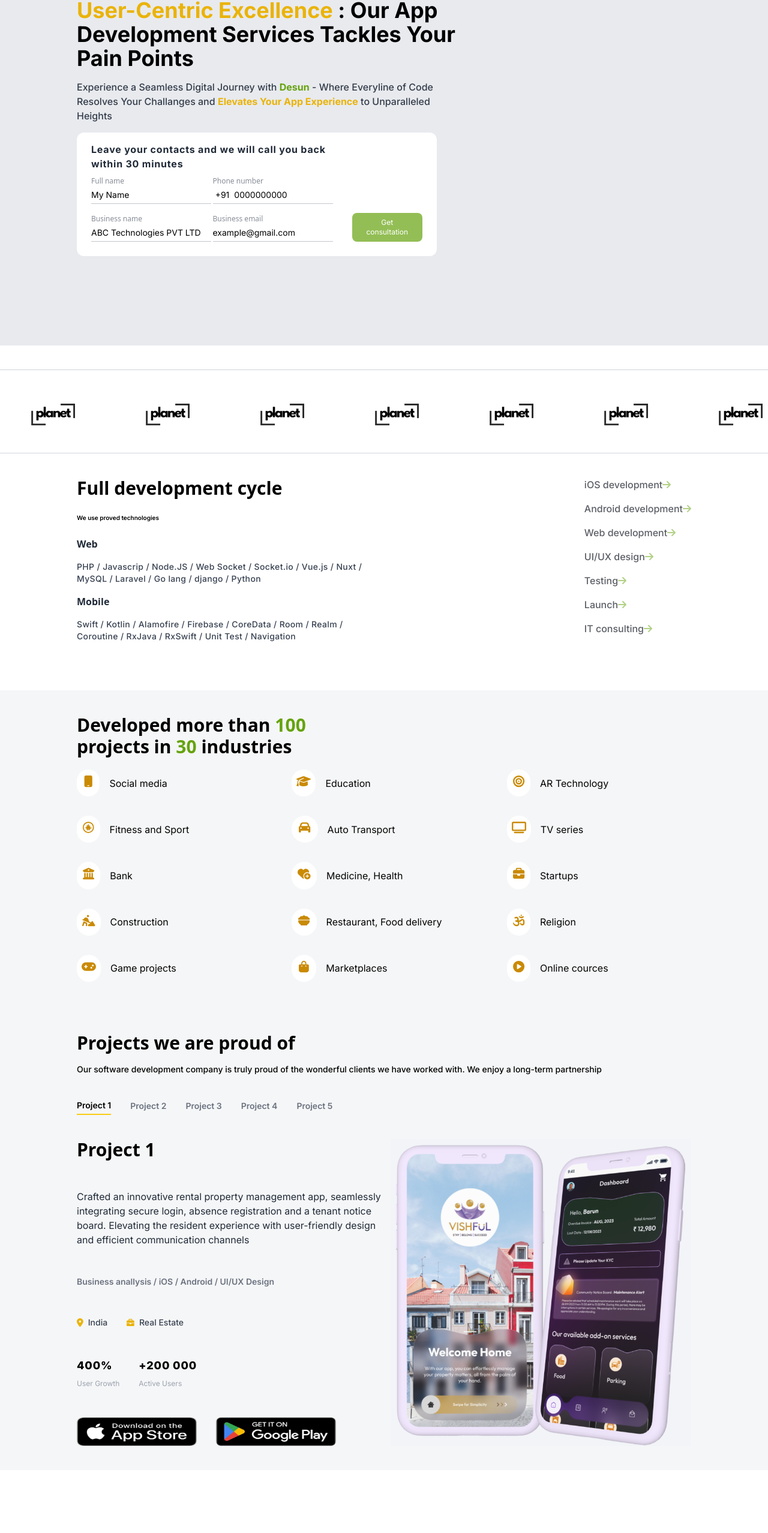
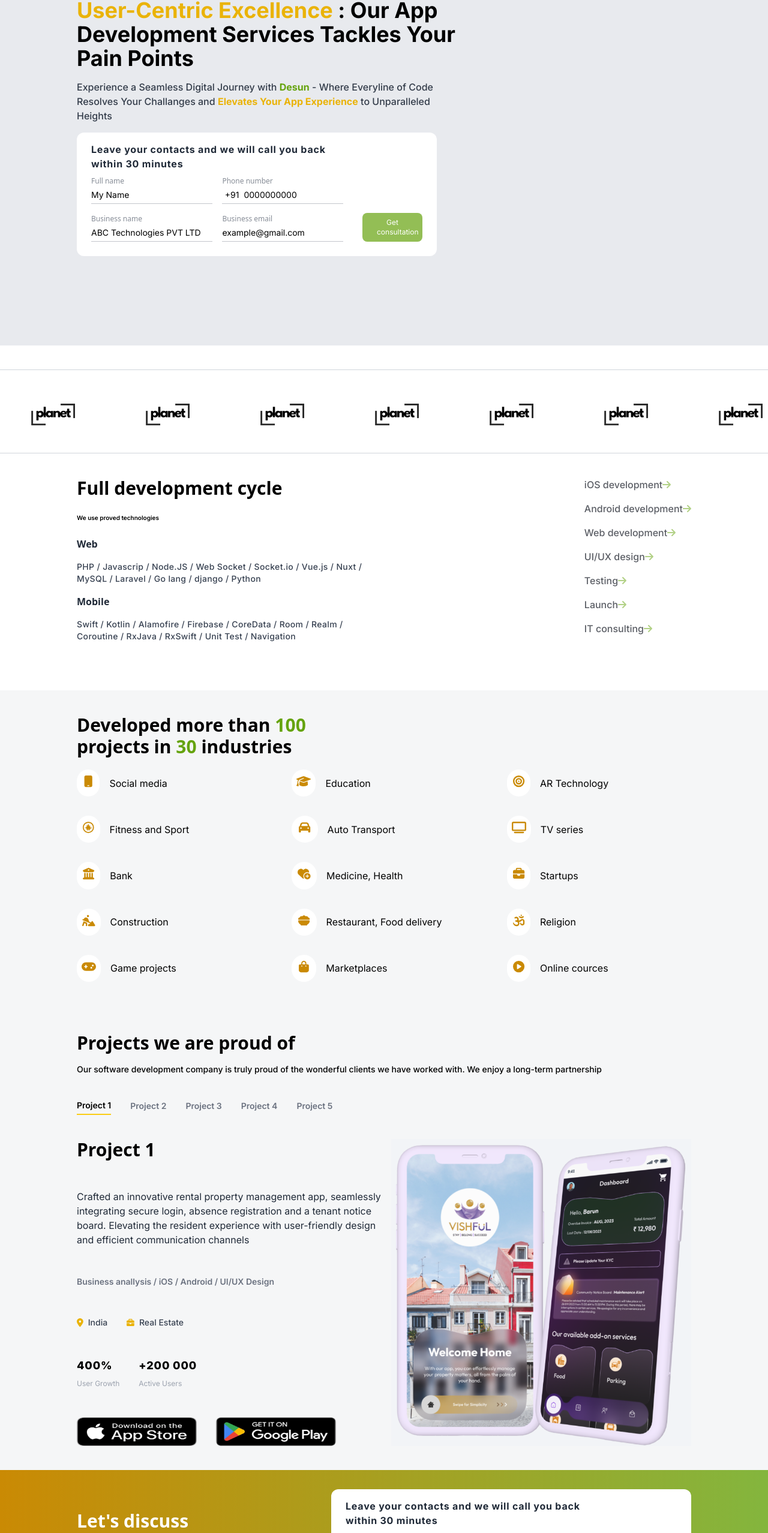
Before and after one commit to abhis12321/filesure-assignment, a Next.js app: page / in a window 1280 px wide. Shown: the part 224-2780 px from the top of the page at 60% size. Before the commit the page ends 2675 px from the top, so only its background shows below. Built offline with nearby package versions, Linux system fonts and the light colour scheme.

Commit message:
Discuss Page is completed

```diff
--- a/app/__components/ContactForm.js
+++ b/app/__components/ContactForm.js
@@ -2,14 +2,14 @@
 import Image from 'next/image';
 import React, { useState } from 'react'
 
-export default function ContactForm() {
+export default function ContactForm({button}) {
     const [name , setName] = useState("My Name");
     const [mobileNo , setMobileNo] = useState("0000000000");
     const [businessName , setBusinessName] = useState("ABC Technologies PVT LTD");
     const [email , setEmail] = useState("example@gmail.com");
 
     return (
-        <div className='max-w-[600px] bg-white px-6 py-4 rounded-xl flex gap-8 items-end'>
+        <div className='max-w-[600px] bg-white text-black px-6 py-4 rounded-xl flex gap-8 items-end'>
 
             <form className="flex flex-wrap items-center justify-between">
                 <h3 className="font-bold text-gray-800 tracking-wider">Leave your contacts and we will call you back within 30 minutes</h3>
@@ -35,7 +35,7 @@ export default function ContactForm() {
                     <input type="email" className='outline-none text-sm py-1' value={email} onChange={e => setEmail(e.target.value)}/>
                 </div>
             </form>
-            <button className="py-2 px-6 my-2 bg-lime-600/70 hover:bg-lime-600 rounded-lg h-fit text-white text-xs">Get consultation</button>
+            <button className="py-2 px-6 my-2 min-w-[100px] bg-lime-600/70 hover:bg-lime-600 rounded-lg h-fit text-white text-xs">{button}</button>
         </div>
     )
 }
--- /dev/null
+++ b/app/__components/DiscussProject.js
@@ -0,0 +1,16 @@
+import React from 'react'
+import ContactForm from './ContactForm'
+
+export default function DiscussProject() {
+    return (
+        <div className='w-full min-h-10 bg-gradient-to-r from-yellow-600 to-lime-600/80 text-white'>
+            <div className='w-[98%] md:w-[80%] max-w-[1300px] mx-auto py-8 flex items-center justify-between'>
+                <div className="flex flex-col gap-8">
+                    <h2 className="max-w-[200px] text-3xl font-bold font-sans tracking-normal">Let's discuss Your Project</h2>
+                    <p className="text-xs max-w-[400px]">Let;s figure out how to create an efective application, its cost and terms of its development</p>
+                </div>
+                <ContactForm button={"Discuss the project"}/>
+            </div>
+        </div>
+    )
+}
--- a/app/__components/IntroPage.js
+++ b/app/__components/IntroPage.js
@@ -13,7 +13,7 @@ export default function IntroPage() {
                     <div className="font-medium text-gray-800/90">
                         Experience a Seamless Digital Journey with <span className="text-lime-600 font-bold">Desun</span> - Where Everyline of Code Resolves Your Challanges and <span className="text-yellow-500 font-bold">Elevates Your App Experience</span> to Unparalleled Heights
                     </div>
-                    <ContactForm />
+                    <ContactForm button={"Get consultation"}/>
                 </div>
             </div>
         </div>
--- a/app/page.js
+++ b/app/page.js
@@ -2,6 +2,7 @@ import React from 'react'
 import IntroPage from './__components/IntroPage'
 import DevelopmentCycle from './__components/DevelopmentCycle'
 import Acheivement from './__components/Acheivement'
+import DiscussProject from './__components/DiscussProject'
 
 export default function page() {
   return (
@@ -9,6 +10,7 @@ export default function page() {
       <IntroPage />
       <DevelopmentCycle />
       <Acheivement />
+      <DiscussProject />
     </div>
   )
 }
```
